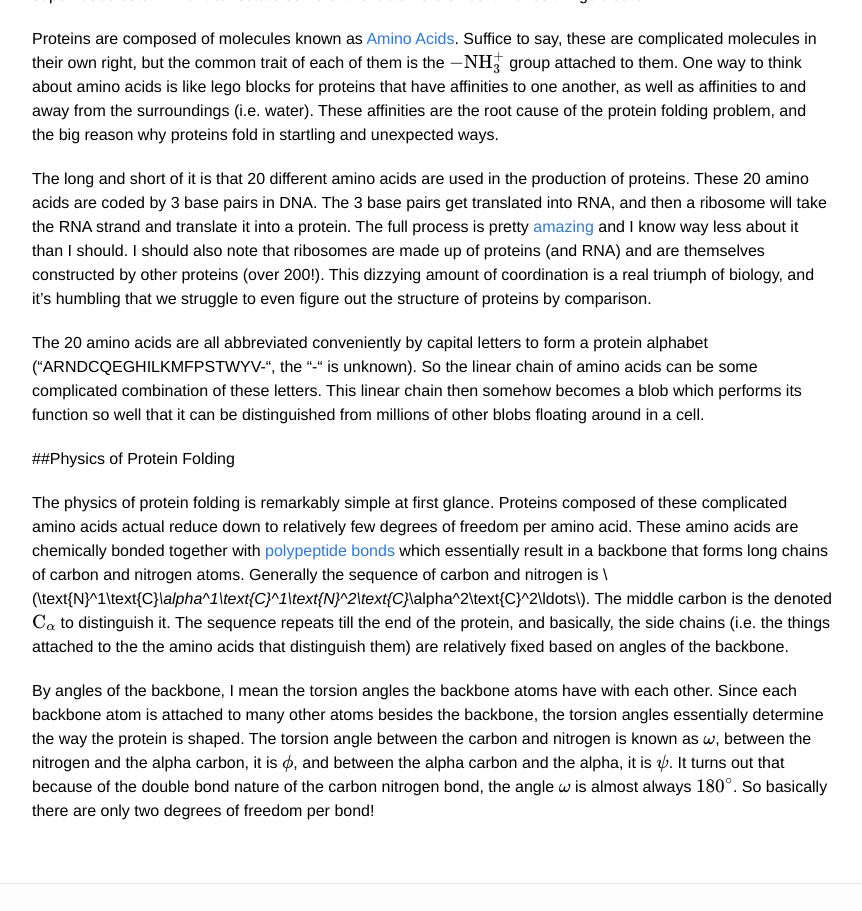
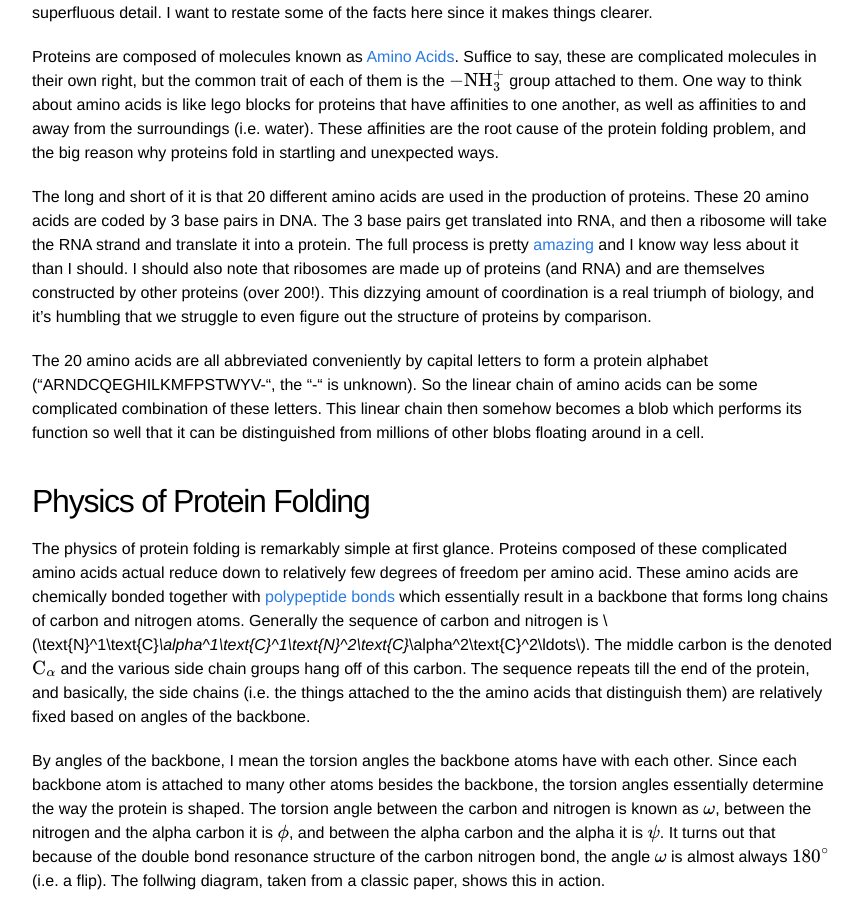
Before and after one commit to mohashei/mohashei.github.io, a Jekyll site: the page built from _posts/2022-10-26-alphafold-2-start.markdown, in a window 1280 px wide and 1400 px high, scrolled down 538 px. Shown: the top 911 px of the window, without its empty margins (208-1070 px from the left). Built offline with Jekyll 4.4.1, drawn with Linux system fonts in a browser that asks for light colours; formulas are drawn with MathJax 3; some of the changed text lies outside the part shown; grey boxes are pictures that could not be loaded.

Commit message:
Update 2022-10-26-alphafold-2-start.markdown

```diff
--- a/_posts/2022-10-26-alphafold-2-start.markdown
+++ b/_posts/2022-10-26-alphafold-2-start.markdown
@@ -7,7 +7,7 @@
 mathjax: true
 ---
 
-##Introduction
+<h2>Introduction</h2>
 
 I've been fascinated by using data to figure out complex problems in physics, chemistry, and biology for many years. In my PhD, we used data to characterize the statistics of [slip avalanches](https://en.wikipedia.org/wiki/Dislocation_avalanches). The problem was that the analysis was often simplistic and we were going off the cuff with a lot of data that we used. One of the things I learned though, is that even complex phenomena can be broken down into simple terms if we look at things correctly. So when [Alphafold 2](https://www.nature.com/articles/s41586-021-03819-2) came out and stunned basically everyone, I knew immediately that I wanted to understand the inner workings. Luckily I had experience in training NNs, as well as training in chemistry/physics.
 
@@ -21,8 +21,15 @@
 
 The 20 amino acids are all abbreviated conveniently by capital letters to form a protein alphabet ("ARNDCQEGHILKMFPSTWYV-", the "-" is unknown). So the linear chain of amino acids can be some complicated combination of these letters. This linear chain then somehow becomes a blob which performs its function so well that it can be distinguished from millions of other blobs floating around in a cell.
 
-##Physics of Protein Folding
+<h2>Physics of Protein Folding</h2>
 
-The physics of protein folding is remarkably simple at first glance. Proteins composed of these complicated amino acids actual reduce down to relatively few degrees of freedom per amino acid. These amino acids are chemically bonded together with [polypeptide bonds](https://en.wikipedia.org/wiki/Peptide_bond) which essentially result in a backbone that forms long chains of carbon and nitrogen atoms. Generally the sequence of carbon and nitrogen is \\(\text{N}^1\text{C}_\alpha^1\text{C}^1\text{N}^2\text{C}_\alpha^2\text{C}^2\ldots\\). The middle carbon is the denoted \\(\text{C}_\alpha\\) to distinguish it. The sequence repeats till the end of the protein, and basically, the side chains (i.e. the things attached to the the amino acids that distinguish them) are relatively fixed based on angles of the backbone.
+The physics of protein folding is remarkably simple at first glance. Proteins composed of these complicated amino acids actual reduce down to relatively few degrees of freedom per amino acid. These amino acids are chemically bonded together with [polypeptide bonds](https://en.wikipedia.org/wiki/Peptide_bond) which essentially result in a backbone that forms long chains of carbon and nitrogen atoms. Generally the sequence of carbon and nitrogen is \\(\text{N}^1\text{C}_\alpha^1\text{C}^1\text{N}^2\text{C}_\alpha^2\text{C}^2\ldots\\). The middle carbon is the denoted \\(\text{C}_\alpha\\) and the various side chain groups hang off of this carbon. The sequence repeats till the end of the protein, and basically, the side chains (i.e. the things attached to the the amino acids that distinguish them) are relatively fixed based on angles of the backbone.
 
-By angles of the backbone, I mean the torsion angles the backbone atoms have with each other. Since each backbone atom is attached to many other atoms besides the backbone, the torsion angles essentially determine the way the protein is shaped. The torsion angle between the carbon and nitrogen is known as \\(\omega\\), between the nitrogen and the alpha carbon, it is \\(\phi\\), and between the alpha carbon and the alpha, it is \\(\psi\\). It turns out that because of the double bond nature of the carbon nitrogen bond, the angle \\(\omega\\) is almost always \\(180^\circ\\). So basically there are only two degrees of freedom per bond!
+By angles of the backbone, I mean the torsion angles the backbone atoms have with each other. Since each backbone atom is attached to many other atoms besides the backbone, the torsion angles essentially determine the way the protein is shaped. The torsion angle between the carbon and nitrogen is known as \\(\omega\\), between the nitrogen and the alpha carbon it is \\(\phi\\), and between the alpha carbon and the alpha it is \\(\psi\\). It turns out that because of the double bond resonance structure of the carbon nitrogen bond, the angle \\(\omega\\) is almost always \\(180^\circ\\) (i.e. a flip). The follwing diagram, taken from a classic paper, shows this in action.
+
+<div class="imgcap">
+<img src="/assets/amino-acid.png">
+<div class="thecap">
+  This is taken from Ramachandran, G.N.; Sasiskharan, V. (1968). <em>Conformation of polypeptides and proteins</em>.
+</div>
+</div>
```
